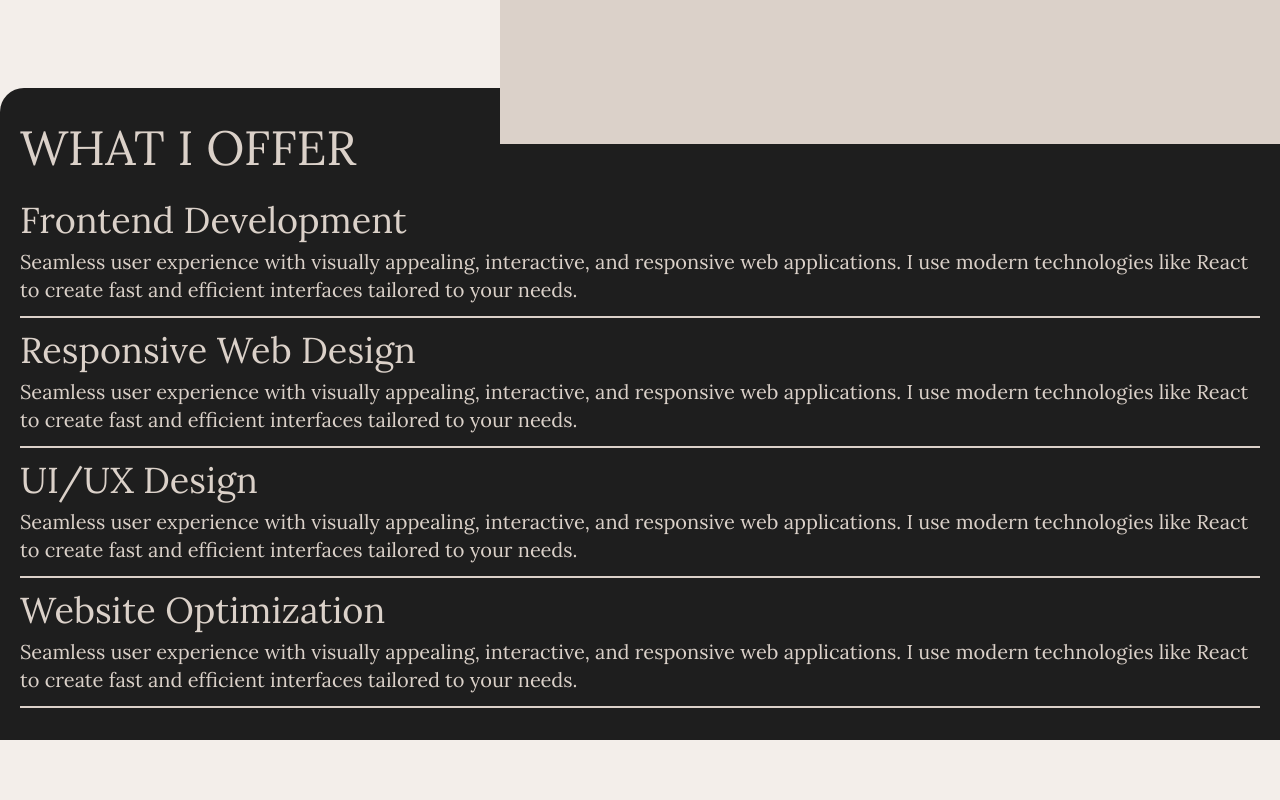
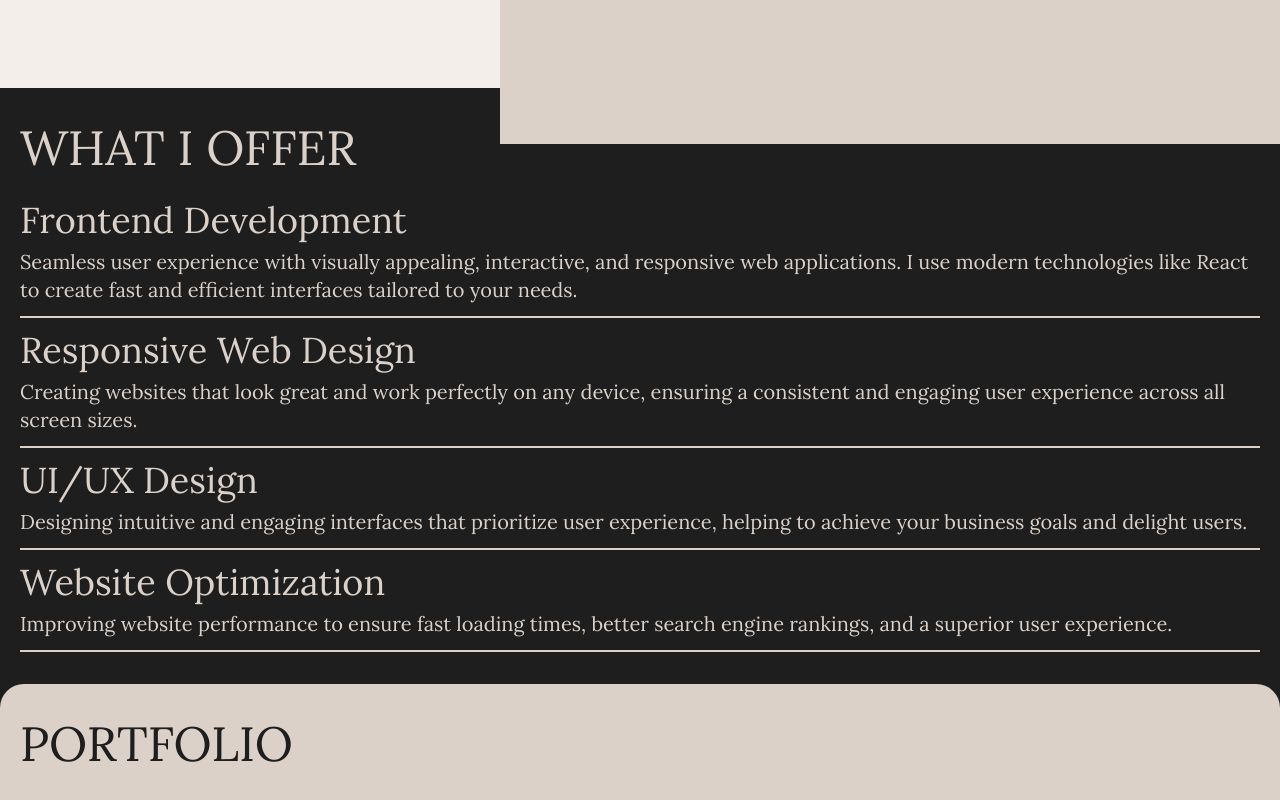
Before and after one commit to frontendjass/elegantcode, a React (Vite) app: page / in a window 1280 px wide. Shown: the part 660-1460 px from the top of the page. Before the commit the page ends 1400 px from the top, so only its background shows below. Built offline with nearby package versions, Linux system fonts and the light colour scheme; a web font is replaced by a local one.

Commit message:
Added service data and created empty Portfolio section

```diff
--- a/src/App.jsx
+++ b/src/App.jsx
@@ -1,6 +1,7 @@
 import Services from "./components/Services";
 import Hero from "./components/Hero";
 import Navbar from "./components/Navbar";
+import Portfolio from "./components/Portfolio";
 
 function App() {
   return (
@@ -10,6 +11,7 @@ function App() {
         <main>
           <Hero />
           <Services />
+          <Portfolio />
         </main>
       </header>
     </div>
--- a/src/components/Hero.jsx
+++ b/src/components/Hero.jsx
@@ -2,7 +2,7 @@ import arrowDown from '../assets/arrowDown.svg';
 
 export default function Hero() {
   return (
-    <section className='overscroll-x-none'>
+    <section className='overscroll-x-none bg-[#F3EEEA]'>
       <div className='h-[76vh] w-full flex justify-center items-center'>
         <div className='relative w-[90vw] h-[90vw] sm:w-[60vw] sm:h-[60vw] lg:w-[30vw] lg:h-[30vw] rounded-full bg-swirl-200 flex flex-col justify-center items-center'>
           <h2 className='absolute top-8 right-4 font-lora italic'>
--- a/src/components/Navbar.jsx
+++ b/src/components/Navbar.jsx
@@ -16,7 +16,7 @@ export default function Navbar() {
     const menuLogo = menuIsOpen ? menuClose : menuOpen;
 
     return (
-        <nav className={`relative flex justify-between items-center w-screen p-5`}>
+        <nav className={`relative flex justify-between items-center w-screen p-5 bg-[#F3EEEA]`}>
             <Logo />
             <ul className={`${menuStatus} bg-swirl-200 fixed top-1 flex flex-col justify-center items-center w-full h-screen z-[1]`}>
                 <NavbarLink name='About' link='#'/>
--- a/src/components/Portfolio.jsx
+++ b/src/components/Portfolio.jsx
@@ -0,0 +1,11 @@
+export default function Portfolio() {
+  return (
+    <section className='h-screen bg-swirl-200 rounded-t-3xl'>
+      <header className='pl-5 pt-9'>
+        <h2 className='font-lora uppercase text-5xl text-shark-950'>
+          Portfolio
+        </h2>
+      </header>
+    </section>
+  );
+}
--- a/src/components/Service.jsx
+++ b/src/components/Service.jsx
@@ -1,9 +1,11 @@
-export default function Service({ title }) {
-    return (
-        <article className="mt-2">
-            <h3 className="text-4xl text-swirl-200 font-lora">{title}</h3>
-            <p className="text-xl font-lora text-swirl-200 mt-2">Seamless user experience with visually appealing, interactive, and responsive web applications. I use modern technologies like React to create fast and efficient interfaces tailored to your needs.</p>
-            <div className=" bg-swirl-200 w-full h-[2px] my-3"></div>
-        </article>
-    );
+export default function Service({ title, description }) {
+  return (
+    <li>
+      <article className='mt-2'>
+        <h3 className='text-4xl text-swirl-200 font-lora'>{title}</h3>
+        <p className='text-xl font-lora text-swirl-200 mt-2'>{description}</p>
+        <div className=' bg-swirl-200 w-full h-[2px] my-3'></div>
+      </article>
+    </li>
+  );
 }
--- a/src/components/Services.jsx
+++ b/src/components/Services.jsx
@@ -1,4 +1,5 @@
 import Service from './Service';
+import serviceData from '../data/serviceData';
 
 export default function Services() {
   return (
@@ -8,12 +9,15 @@ export default function Services() {
           What I offer
         </h2>
       </header>
-      <div className='p-5'>
-        <Service title='Frontend Development'/>
-        <Service title='Responsive Web Design'/>
-        <Service title='UI/UX Design'/>
-        <Service title='Website Optimization'/>
-      </div>
+      <ul className='p-5'>
+        {serviceData.map((service, index) => (
+          <Service
+            title={service.title}
+            description={service.description}
+            key={index}
+          />
+        ))}
+      </ul>
     </section>
   );
 }
--- /dev/null
+++ b/src/data/serviceData.js
@@ -0,0 +1,20 @@
+const serviceData = [
+    {
+      title: 'Frontend Development',
+      description: 'Seamless user experience with visually appealing, interactive, and responsive web applications. I use modern technologies like React to create fast and efficient interfaces tailored to your needs.'
+    },
+    {
+      title: 'Responsive Web Design',
+      description: 'Creating websites that look great and work perfectly on any device, ensuring a consistent and engaging user experience across all screen sizes.'
+    },
+    {
+      title: 'UI/UX Design',
+      description: 'Designing intuitive and engaging interfaces that prioritize user experience, helping to achieve your business goals and delight users.'
+    },
+    {
+      title: 'Website Optimization',
+      description: 'Improving website performance to ensure fast loading times, better search engine rankings, and a superior user experience.'
+    }
+  ];
+
+  export default serviceData;
--- a/src/index.css
+++ b/src/index.css
@@ -6,5 +6,5 @@
 @tailwind utilities;
 
 body {
-    background-color: #F3EEEA;
+    background-color: #1E1E1E;
 }
```
